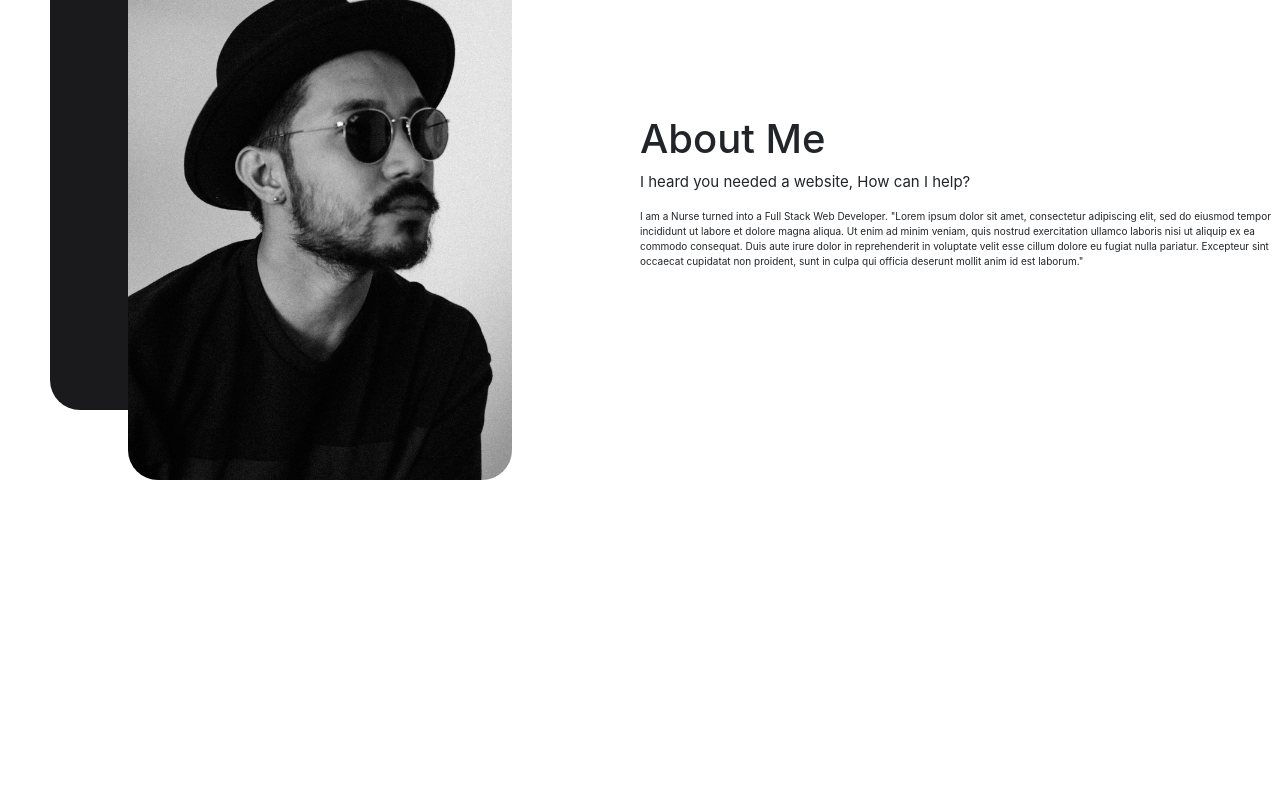
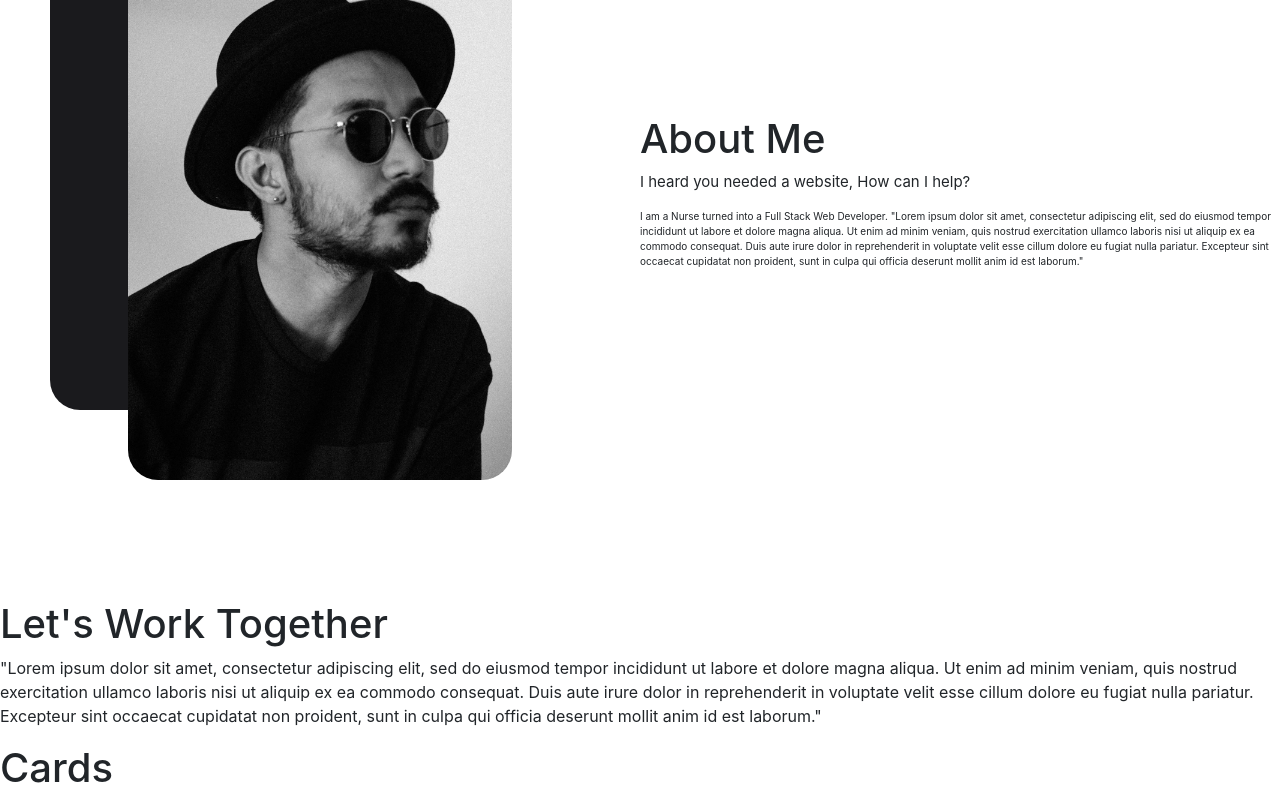
Before and after one commit to miguelxosorio/hello-there, a React (Create React App) app: page / in a window 1280 px wide. Shown: the part 1000-1800 px from the top of the page. Before the commit the page ends 1600 px from the top, so only its background shows below. Built offline with nearby package versions, Linux system fonts and the light colour scheme.

Commit message:
setting up the portfolio component

```diff
--- a/src/App.js
+++ b/src/App.js
@@ -1,6 +1,8 @@
 import React from 'react';
 import About from './components/About';
 import More from './components/More';
+import Portfolio from './components/Portfolio';
+// import Projects from './components/Projects';
 
 function App() {
   return (
@@ -9,6 +11,7 @@
       <div>
         <About />
         <More />
+        <Portfolio />
       </div>
     </main>
   );
--- a/src/components/Portfolio/index.js
+++ b/src/components/Portfolio/index.js
@@ -0,0 +1,20 @@
+import Projects from "../Projects/index";
+import "./portfolio.css"
+
+function Portfolio () {
+    return(
+        <div className="portfolio">
+            <div className="p-texts">
+                <h1>Let's Work Together</h1>
+                <p className="p-description">
+                "Lorem ipsum dolor sit amet, consectetur adipiscing elit, sed do eiusmod tempor incididunt ut labore et dolore magna aliqua. Ut enim ad minim veniam, quis nostrud exercitation ullamco laboris nisi ut aliquip ex ea commodo consequat. Duis aute irure dolor in reprehenderit in voluptate velit esse cillum dolore eu fugiat nulla pariatur. Excepteur sint occaecat cupidatat non proident, sunt in culpa qui officia deserunt mollit anim id est laborum."
+                </p>
+            </div>
+            <div className="p-list">
+                <Projects />
+            </div>
+        </div>
+    )
+}
+
+export default Portfolio;
--- /dev/null
+++ b/src/components/Projects/index.js
@@ -0,0 +1,11 @@
+import './projects.css'
+
+function Projects() {
+    return(
+        <div>
+            <h1>Cards</h1>
+        </div>
+    )
+}
+
+export default Projects
```
Also changed, not shown: src/components/Projects/projects.css (added).
